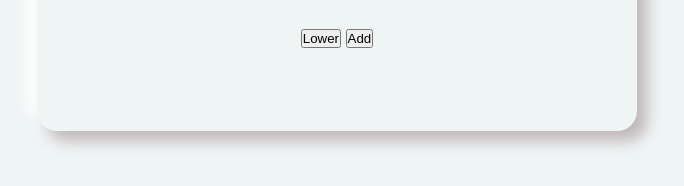
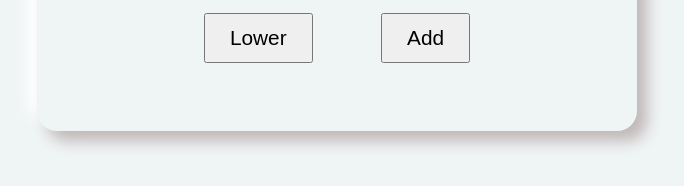
Before and after one commit to Emzzy241/Number-Counter-vanilla, a plain HTML site: page index.html in a window 1280 px wide. Shown: the part 444-630 px from the top of the page, without its empty margins (303-987 px from the left). Drawn offline with Linux system fonts and the light colour scheme.

Commit message:
DONE with the index.html and css for our project

```diff
--- a/css/styles.css
+++ b/css/styles.css
@@ -36,3 +36,11 @@ body, html{
     margin-bottom: 1rem;
     font-family: Verdana, Geneva, Tahoma, sans-serif;
 }
+
+.prevBtn, .nextBtn{
+    font-size: 1.3rem;
+    outline: none;
+    padding: 0.7rem 1.5rem;
+    cursor: pointer;
+    margin: 0 2rem;
+}
```
